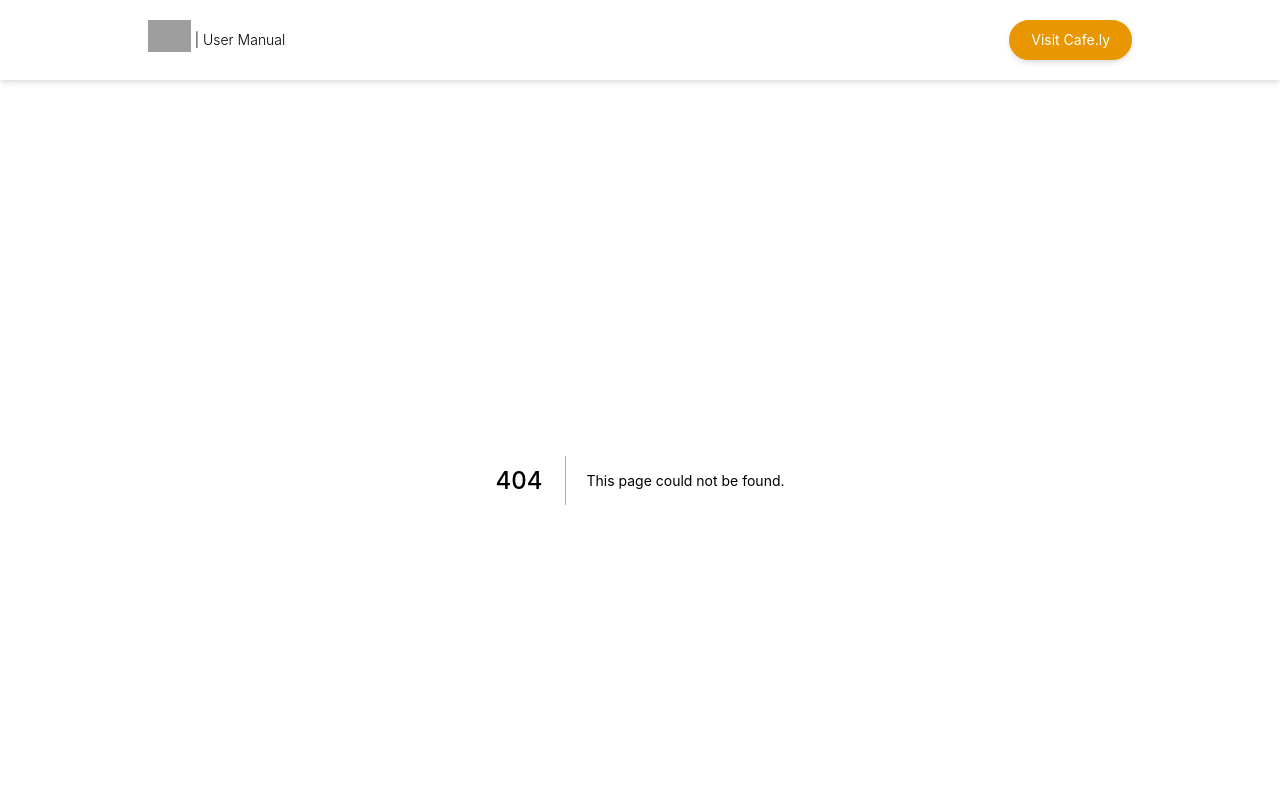
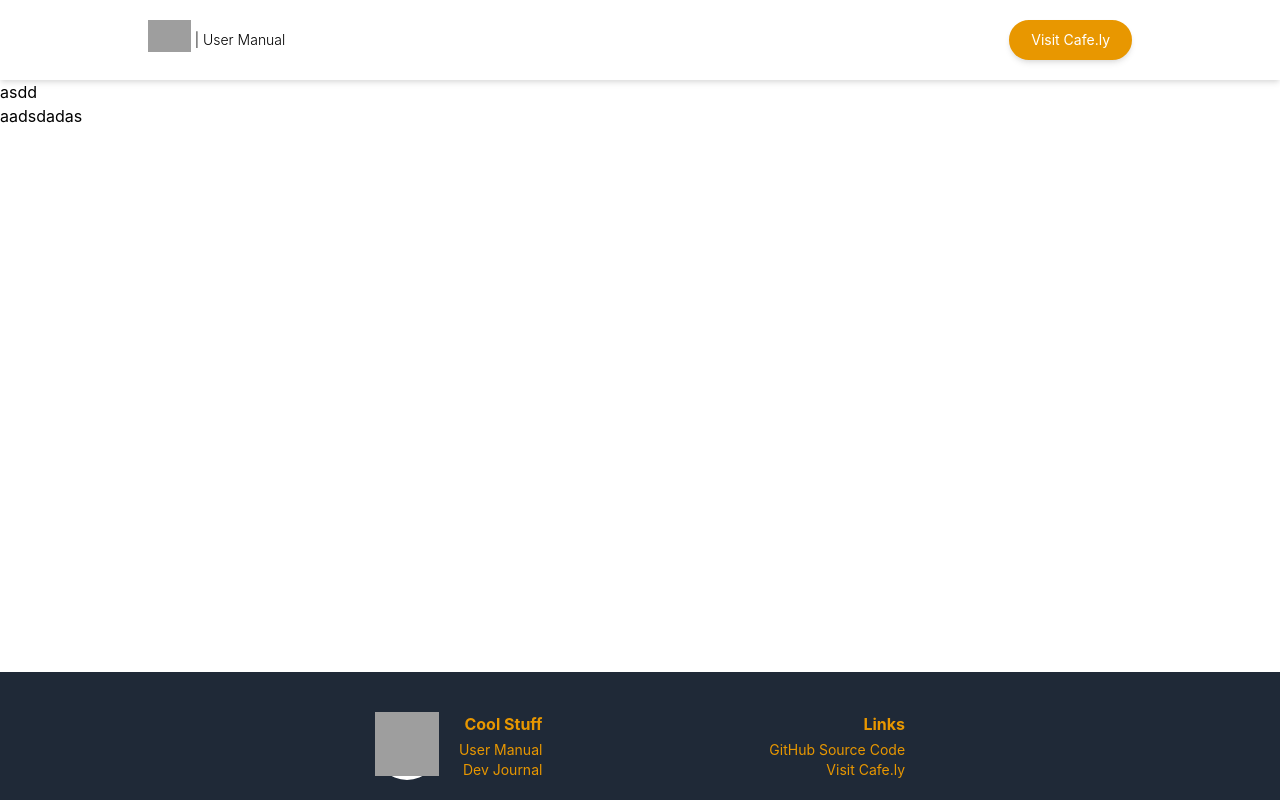
Before and after one commit to seajayrubynose/cafely-manual, a Next.js app: page /journal in a window 1280 px wide. Before the commit this address had no page. Shown: the top 800 px of the page. Built offline with nearby package versions, Linux system fonts and the light colour scheme; grey boxes are pictures that could not be loaded; what @tailwindcss/typography would draw is missing.

Commit message:
Some changes on side nav

```diff
--- a/components/SideNav.tsx
+++ b/components/SideNav.tsx
@@ -9,7 +9,7 @@ interface SideNavProps {
 const SideNav = ({ additionalClass, links }: SideNavProps) => {
   return (
     <div
-      className={`overflow-y-auto bg-primary p-5 pt-16 flex-grow flex-shrink-0 w-56" ${additionalClass}`}
+      className={`overflow-y-scroll bg-primary p-5 pt-16 flex-grow flex-shrink-0 w-56" ${additionalClass}`}
       style={{
         boxShadow: "7px 0px 20px 0px rgba(50, 50, 50, 0.20);",
       }}
@@ -25,14 +25,6 @@ const SideNav = ({ additionalClass, links }: SideNavProps) => {
               </Link>
             );
           })}
-        {/* <li className="hover:text-yellow-300">Logging In To Your Account</li>
-        <li className="hover:text-yellow-300">Change Account Info</li>
-        <li className="hover:text-yellow-300">Signing Out</li>
-        <li className="hover:text-yellow-300">Viewing Other User's Profiles</li>
-        <li className="hover:text-yellow-300">Sharing Your Profile</li>
-        <li className="hover:text-yellow-300">Submitting A Review</li>
-        <li className="hover:text-yellow-300">Searching for Products</li>
-        <li className="hover:text-yellow-300">Adding A Product</li> */}
       </ul>
     </div>
   );
--- /dev/null
+++ b/pages/journal/index.tsx
@@ -0,0 +1,7 @@
+import React from "react";
+
+const Journal = () => {
+  return <div className="whitespace-pre-wrap prose">{"asdd\naadsdadas"}</div>;
+};
+
+export default Journal;
```
